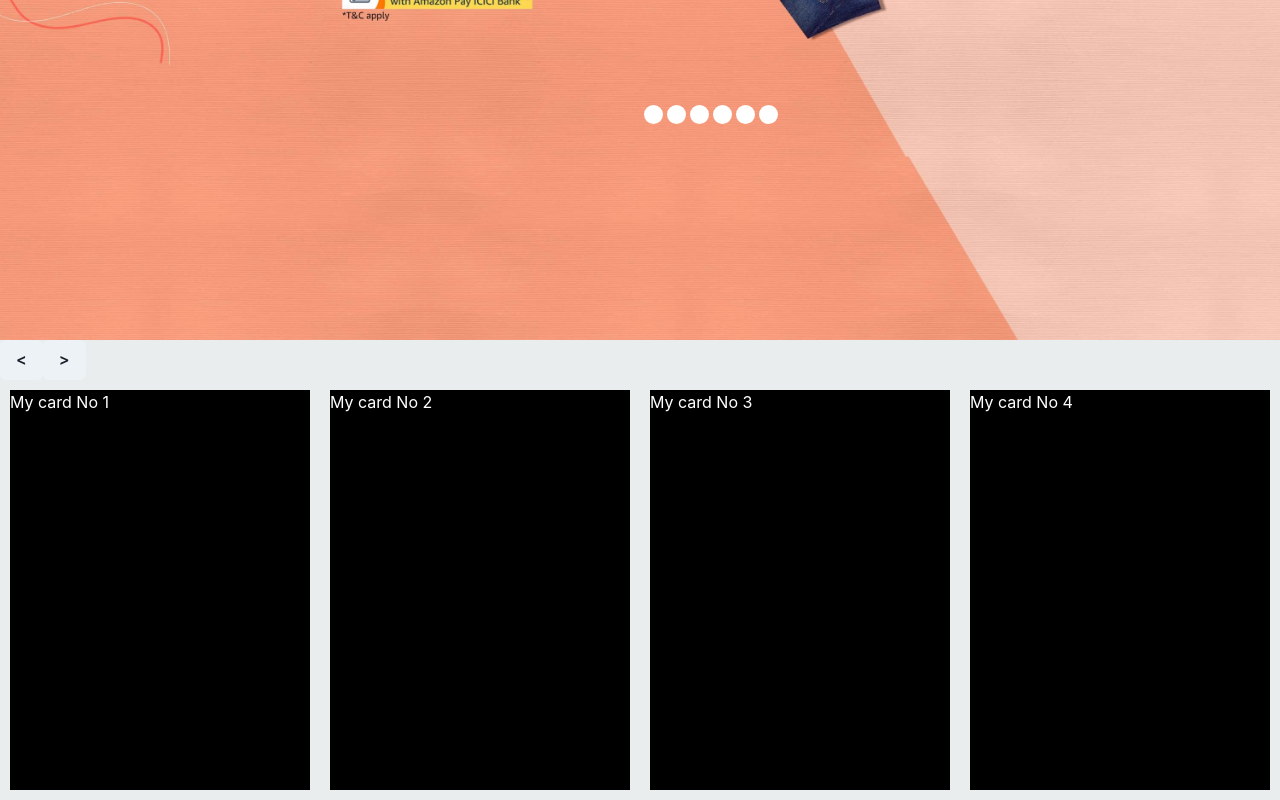
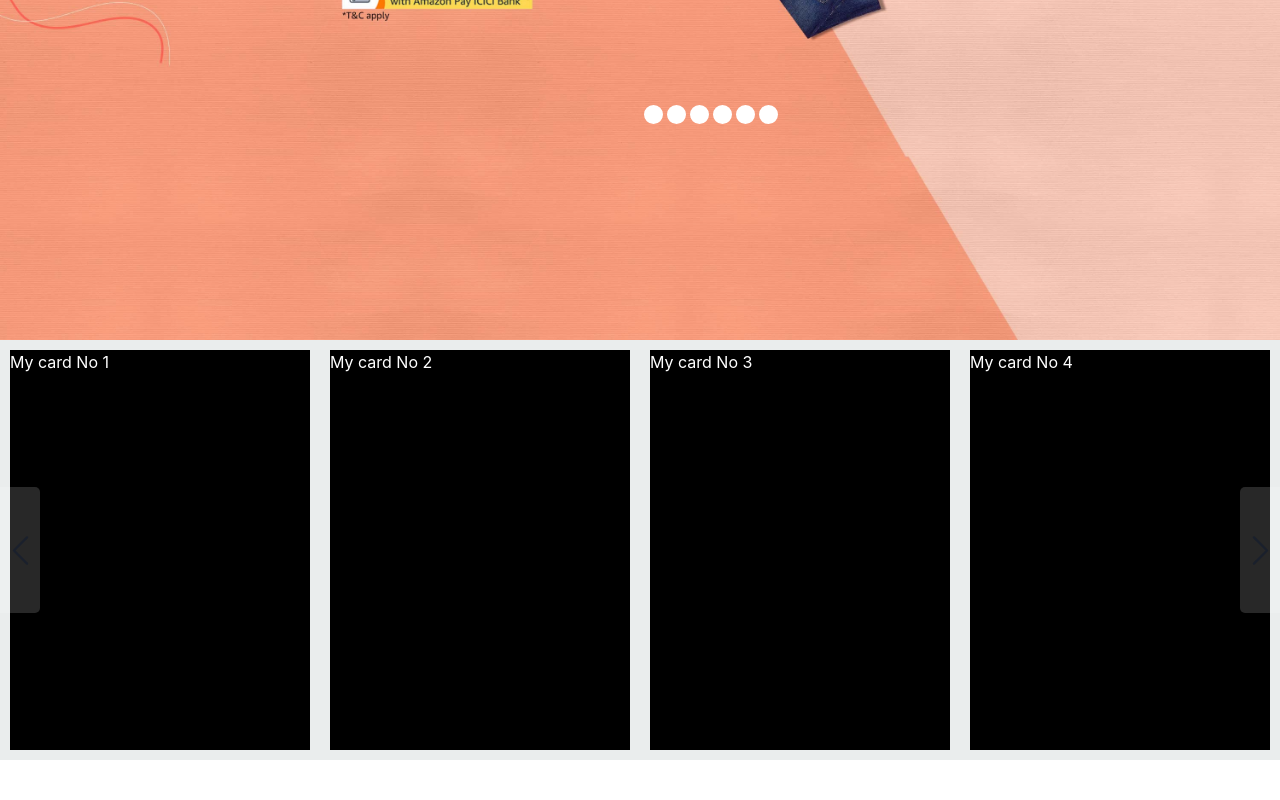
Before and after one commit to utkarshqw/amazon-clone, a React (Create React App) app in the folder frontend/: page / in a window 1280 px wide. Shown: the part 238-1038 px from the top of the page. After the commit the page ends 998 px from the top, so only its background shows below. Built offline with nearby package versions, Linux system fonts and the light colour scheme.

Commit message:
commit 2

```diff
--- a/frontend/src/Styles/Slider.module.css
+++ b/frontend/src/Styles/Slider.module.css
@@ -68,6 +68,35 @@ input[type="radio"]:checked:after {
 
 .productcontainer{
    display: flex;
+
    overflow: hidden;
    scroll-behavior: smooth;
 }
+
+.btn_product {
+
+  justify-content: space-between;
+  align-items: center;
+  position: absolute;
+  width: 100%;
+  height: 100%;
+}
+.btn_product > button {
+background-color: rgba(255, 255, 255, 0.157);
+height: 30%;
+width: 40px;
+display: flex;
+justify-content: center;
+align-items: center;
+
+}
+.btn_product > button:hover{
+  background-color: white;
+}
+.btn_product > button:nth-child(1){
+  border-radius: 0px 5px 5px 0px;
+}
+
+.btn_product > button:nth-child(2){
+  border-radius: 5px 0px 0px 5px;
+}
--- a/frontend/src/components/ProductSlider.jsx
+++ b/frontend/src/components/ProductSlider.jsx
@@ -1,5 +1,7 @@
-import { Box, Button } from '@chakra-ui/react'
+import { Box, Button, Flex } from '@chakra-ui/react'
 import React, { useRef } from 'react'
+import {BsChevronLeft} from "react-icons/bs"
+import {BsChevronRight} from "react-icons/bs"
 import styles from "../Styles/Slider.module.css"
 import Mycard from './Mycard'
 
@@ -18,10 +20,11 @@ const ProductSlider = () => {
         box.current.scrollLeft += width
     }
   return (
-    <Box>
-         <Button className={styles.btnpre} onClick={handleprev} ><p>&lt;</p></Button>
-        <Button className= {styles.btnnext} onClick={handlenext} ><p>&gt;</p> </Button>
-
+    <Box pos="relative">
+         <Flex className={styles.btn_product} >
+        <button   onClick={handleprev} ><BsChevronLeft  size="35px" /></button>
+        <button   onClick={handlenext} ><BsChevronRight size="35px" /> </button>
+        </Flex>
         <Box ref={box} className={styles.productcontainer} >
             <Mycard cardno="1" />
             <Mycard cardno="2" />
```
